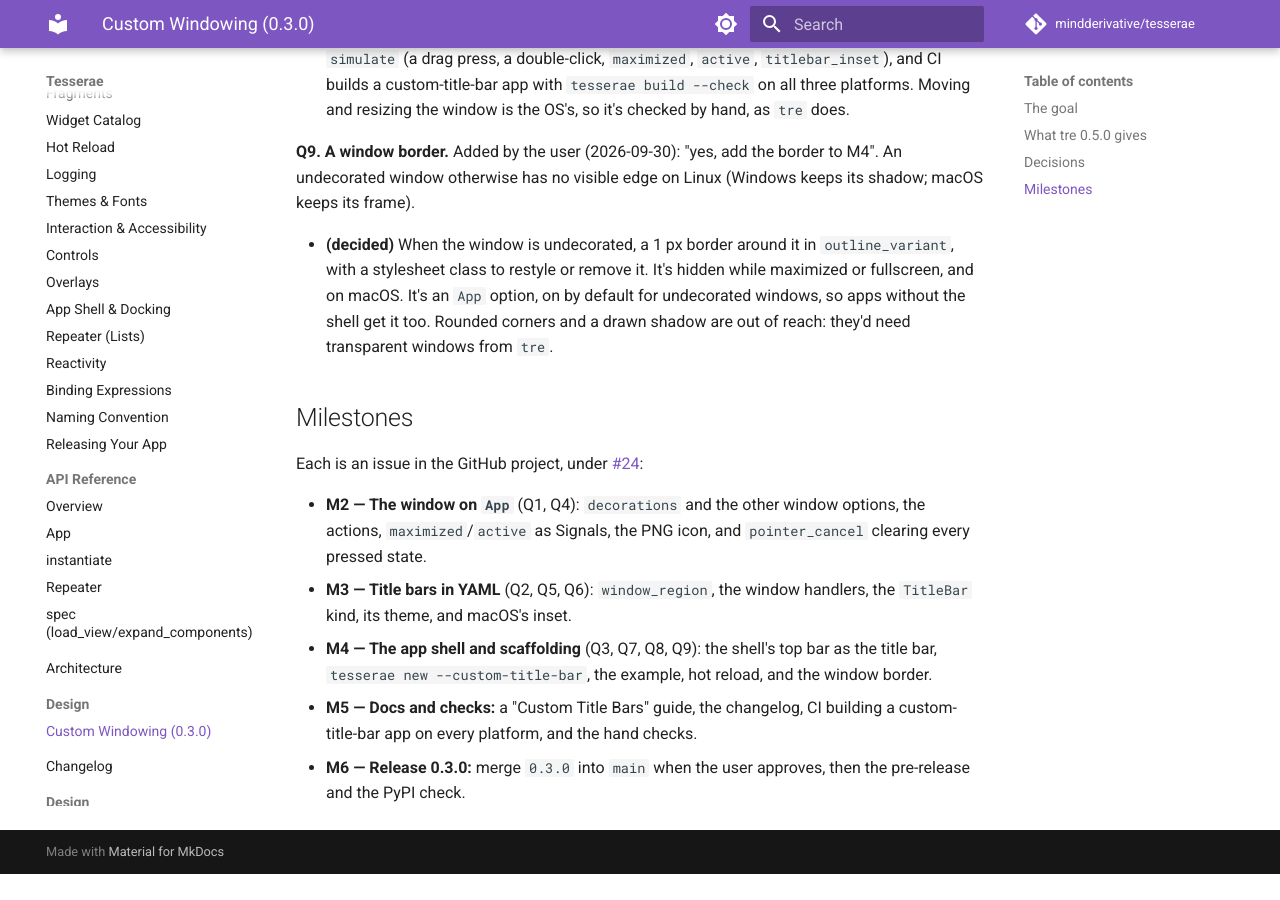
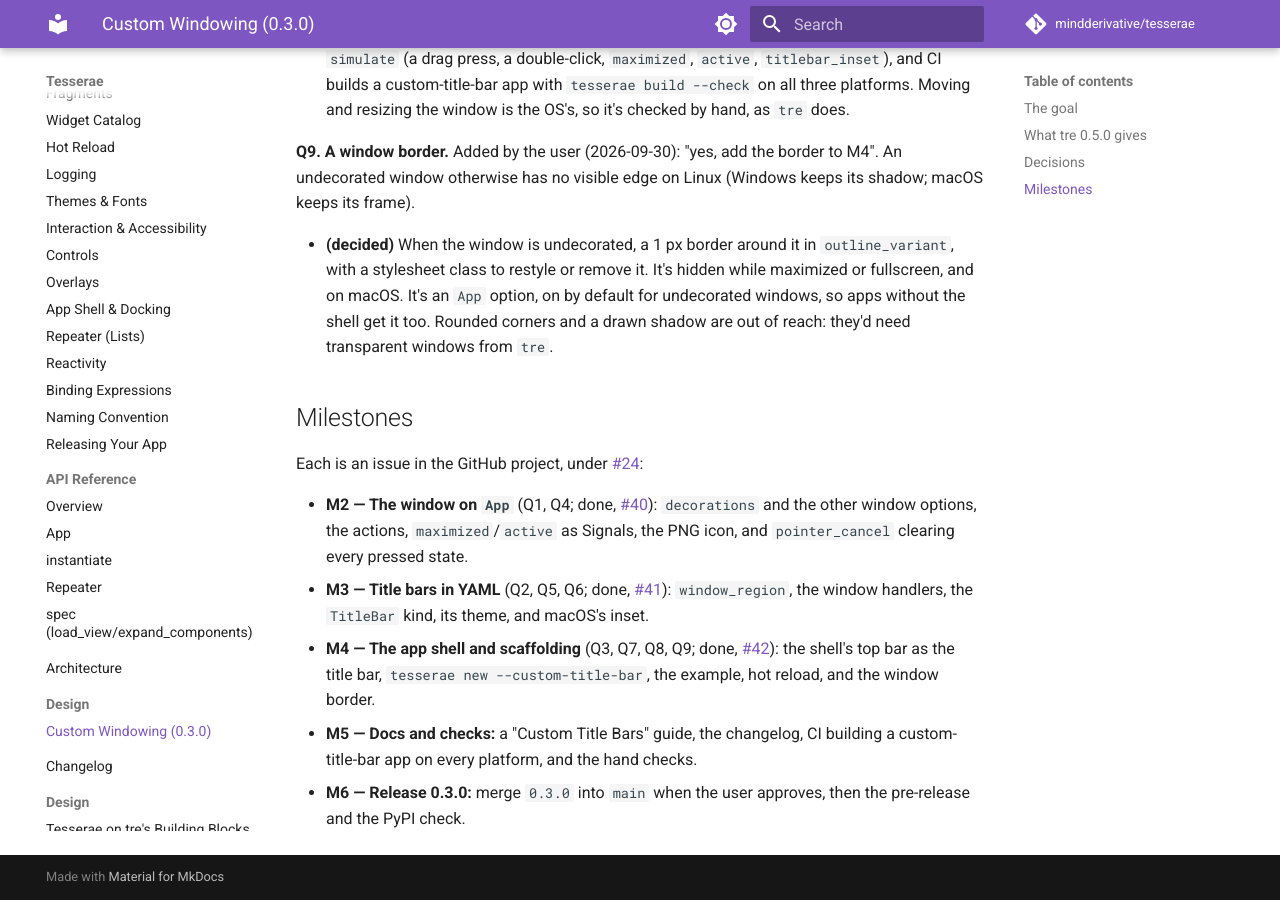
Before and after one commit to mindderivative/tesserae, an MkDocs documentation site: the page built from docs/design/custom-windowing.md, in a window 1280 px wide and 900 px high, scrolled down 2809 px. Built offline with MkDocs 1.6.1 and Material for MkDocs 9.7.7, drawn with Linux system fonts in a browser that asks for light colours; comment, search, counter and statistics services are not loaded; before the commit the page ends 3683 px from its top, so only the background shows below that.

Commit message:
Design: M2 to M4 done (#42)
The milestones list marks M2 (#40), M3 (#41) and M4 (#42) done, now
that the user has approved M4.

Co-Authored-By: Claude Opus 5.5 <noreply@anthropic.com>

```diff
--- a/docs/design/custom-windowing.md
+++ b/docs/design/custom-windowing.md
@@ -144,12 +144,12 @@ Linux (Windows keeps its shadow; macOS keeps its frame).
 
 Each is an issue in the GitHub project, under [#24](https://github.com/mindderivative/tesserae/issues/24):
 
-- **M2 — The window on `App`** (Q1, Q4): `decorations` and the other
+- **M2 — The window on `App`** (Q1, Q4; done, [#40](https://github.com/mindderivative/tesserae/issues/40)): `decorations` and the other
   window options, the actions, `maximized`/`active` as Signals, the PNG
   icon, and `pointer_cancel` clearing every pressed state.
-- **M3 — Title bars in YAML** (Q2, Q5, Q6): `window_region`, the window
+- **M3 — Title bars in YAML** (Q2, Q5, Q6; done, [#41](https://github.com/mindderivative/tesserae/issues/41)): `window_region`, the window
   handlers, the `TitleBar` kind, its theme, and macOS's inset.
-- **M4 — The app shell and scaffolding** (Q3, Q7, Q8, Q9): the shell's top
+- **M4 — The app shell and scaffolding** (Q3, Q7, Q8, Q9; done, [#42](https://github.com/mindderivative/tesserae/issues/42)): the shell's top
   bar as the title bar, `tesserae new --custom-title-bar`, the example,
   hot reload, and the window border.
 - **M5 — Docs and checks:** a "Custom Title Bars" guide, the changelog,
```
